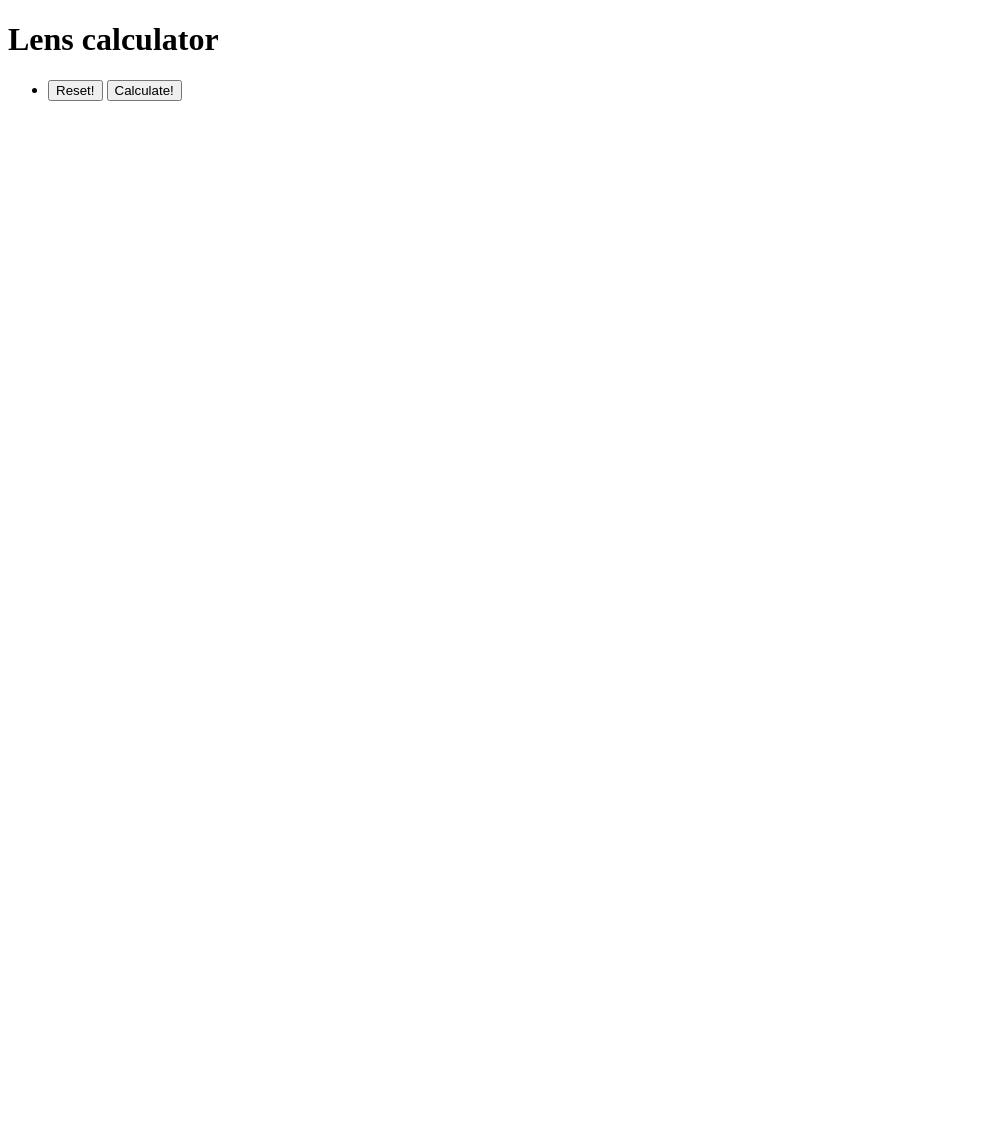
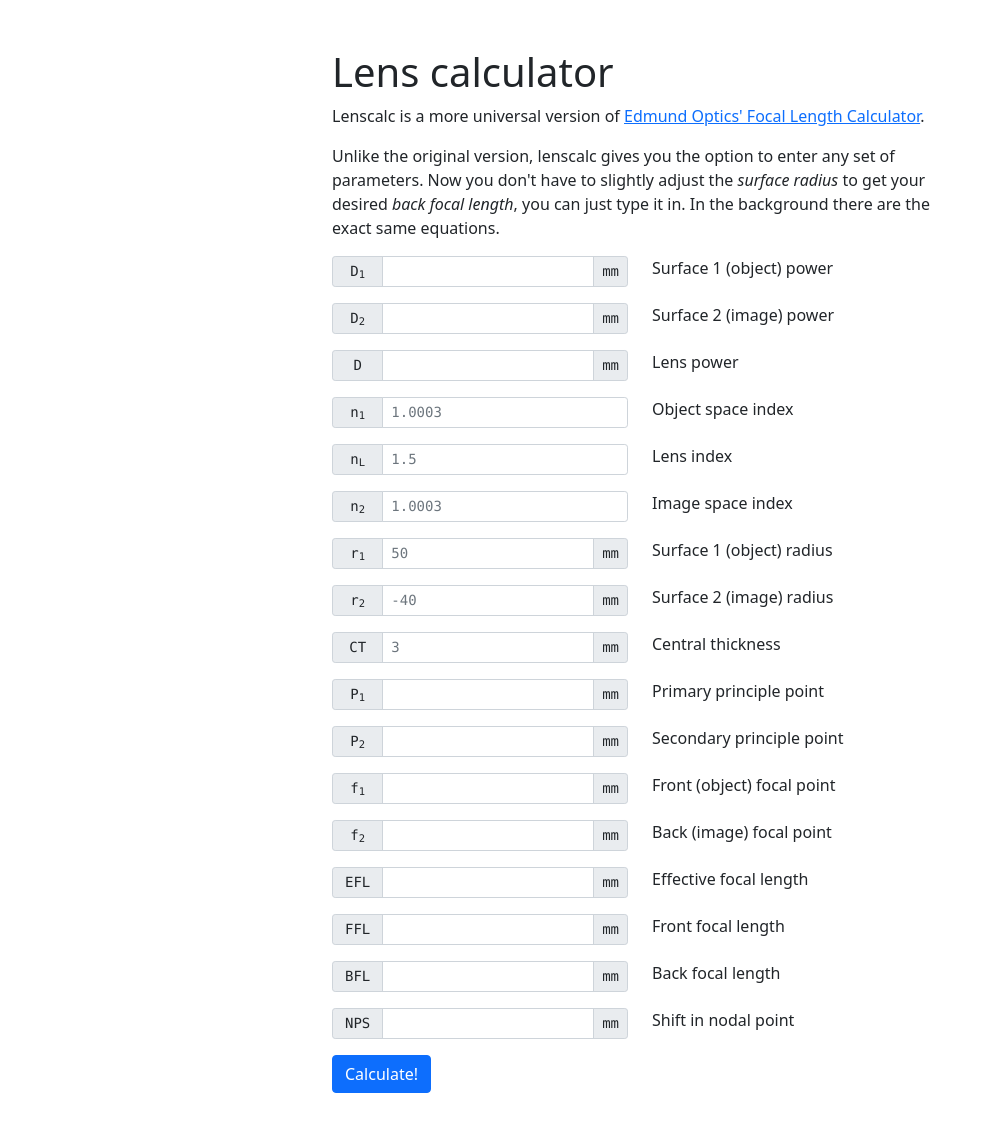
Before and after one commit to adelpopelkova/lenscalc, a Flask app: page / in a window 1280 px wide. Shown: the whole page, without its empty margins (0-985 px from the left). Before the commit the page ends 101 px from the top, so only its background shows below. Run offline with Flask 2, Linux system fonts and the light colour scheme; parts of the project's set-up code (start-up, migrations or seed data) failed here and were passed over.

Commit message:
Improve web frontend
Attempt to make the frontend more visually appealing
https://github.com/adelpopelkova/lenscalc/pull/13

```diff
--- a/lenscalc_web/app.py
+++ b/lenscalc_web/app.py
@@ -1,27 +1,53 @@
+from collections import OrderedDict
+
 import flask
 
 from lenscalc import Lens
 
 app = flask.Flask(__name__)
 
+variables_info = OrderedDict([
+    ("D1", {"HTML": "D<sub>1</sub>", "description": "Surface 1 (object) power", "unit": "mm"}),
+    ("D2", {"HTML": "D<sub>2</sub>", "description": "Surface 2 (image) power", "unit": "mm"}),
+    ("D", {"HTML": "D", "description": "Lens power", "unit": "mm"}),
+    ("n1", {"HTML": "n<sub>1</sub>", "description": "Object space index", "placeholder": "1.0003"}),
+    ("nL", {"HTML": "n<sub>L</sub>", "description": "Lens index", "placeholder": "1.5"}),
+    ("n2", {"HTML": "n<sub>2</sub>", "description": "Image space index", "placeholder": "1.0003"}),
+    ("r1", {"HTML": "r<sub>1</sub>", "description": "Surface 1 (object) radius", "unit": "mm", "placeholder": "50"}),
+    ("r2", {"HTML": "r<sub>2</sub>", "description": "Surface 2 (image) radius", "unit": "mm", "placeholder": "-40"}),
+    ("CT", {"HTML": "CT", "description": "Central thickness", "unit": "mm", "placeholder": "3"}),
+    ("P1", {"HTML": "P<sub>1</sub>", "description": "Primary principle point", "unit": "mm"}),
+    ("P2", {"HTML": "P<sub>2</sub>", "description": "Secondary principle point", "unit": "mm"}),
+    ("f1", {"HTML": "f<sub>1</sub>", "description": "Front (object) focal point", "unit": "mm"}),
+    ("f2", {"HTML": "f<sub>2</sub>", "description": "Back (image) focal point", "unit": "mm"}),
+    ("EFL", {"HTML": "EFL", "description": "Effective focal length", "unit": "mm"}),
+    ("FFL", {"HTML": "FFL", "description": "Front focal length", "unit": "mm"}),
+    ("BFL", {"HTML": "BFL", "description": "Back focal length", "unit": "mm"}),
+    ("NPS", {"HTML": "NPS", "description": "Shift in nodal point", "unit": "mm"})
+])
+
 
 @app.route("/")
 def index():
-    return flask.render_template("index.html", variables=Lens.variables)
+    return flask.render_template("index.html", variables=variables_info)
 
 
 @app.route("/result/")
 def result(variables=None, values=None):
-    replacements = {}
+    values_from_input = {}
     for arg in flask.request.args:
         if flask.request.args[arg] != "":
             # The type of the value from the web app is a string.
             # It is converted to float before it is passed to lenscalc.
-            replacements[arg] = float(flask.request.args[arg])
+            values_from_input[arg] = float(flask.request.args[arg])
+            variables_info[arg]["value"] = float(flask.request.args[arg])
 
-    lens = Lens(**replacements)
-    lens.calculate()
+    lens = Lens(**values_from_input)
+    try:
+        lens.calculate()
+    except ValueError:
+        return flask.render_template("index.html", variables=variables_info)
 
-    values = lens.__dict__["parameters"]
+    calculated_values = lens.__dict__["parameters"]
 
-    return flask.render_template("result.html", variables=Lens.variables, values=values)
+    return flask.render_template("result.html", variables=variables_info, calculated=calculated_values)
--- /dev/null
+++ b/lenscalc_web/static/style.css
@@ -0,0 +1,8 @@
+.lenscalc-container {
+    max-width: 40rem;
+}
+
+label.input-group-text {
+    min-width: calc(3ch + 2 * 0.75rem + 2 * 1px);
+    justify-content: center;
+}
--- a/lenscalc_web/templates/index.html
+++ b/lenscalc_web/templates/index.html
@@ -4,33 +4,48 @@
     <head>
         <meta charset="utf-8">
         <title>Lens calculator</title>
+        <link href="https://cdn.jsdelivr.net/npm/bootstrap@5.0.0-beta3/dist/css/bootstrap.min.css" rel="stylesheet" integrity="sha384-eOJMYsd53ii+scO/bJGFsiCZc+5NDVN2yr8+0RDqr0Ql0h+rP48ckxlpbzKgwra6" crossorigin="anonymous">
+        <link rel="stylesheet" type="text/css" href="../static/style.css">
     </head>
 
     <body>
 
-        <h1>Lens calculator</h1>
+        <div class="container my-5 lenscalc-container">
+            <header>
+                <h1>Lens calculator</h1>
 
-        <form action="{{ url_for('result') }}" method="GET">
+                <p>Lenscalc is a more universal version of <a href="https://www.edmundoptics.com/knowledge-center/tech-tools/focal-length/">Edmund Optics' Focal Length Calculator</a>.</p>
 
-            <ul>
+                <p>Unlike the original version, lenscalc gives you the option to enter any set of parameters. Now you don't have to slightly adjust the <em>surface radius</em> to get your desired <em>back focal length</em>, you can just type it in. In the background there are the exact same equations.</p>
+            </header>
 
-                {% for variable in variables %}
+            <main>
+                <form action="{{ url_for('result') }}" method="GET">
 
-                <li>
-                <label for={{variable}} >{{variable}}</label>
-                <input type="number" step=any id={{variable}} name={{variable}}>
-                </li>
+                    {% for variable in variables %}
 
-                {% endfor %}
+                        <div class="row">
+                            <div class="col-sm-6">
+                                <div class="input-group input-group-sm mb-3 font-monospace">
+                                    <label for="{{ variable }}" class="input-group-text">{{ variables[variable].HTML|safe }}</label>
+                                    <input type="number" step="any" name="{{ variable }}" id="{{ variable }}" class="form-control" placeholder="{{ variables[variable].placeholder }}" value="{{ variables[variable].value }}">
+                                    {% if variables[variable].unit %}
+                                        <span class="input-group-text">{{ variables[variable].unit }}</span>
+                                    {% endif %}
+                                </div>
+                            </div>
+                            <div class="col">{{ variables[variable].description }}</div>
+                        </div>
 
-                <li>
-                <button type="reset">Reset!</button>
-                <button type="submit">Calculate!</button>
-                </li>
+                    {% endfor %}
 
-            </ul>
+                    <button type="submit" class="btn btn-primary">Calculate!</button>
 
-        </form>
+                </form>
+
+            </main>
+
+        </div>
 
     </body>
 
```
Also changed, not shown: lenscalc_web/templates/result.html (+49 -14 lines).
